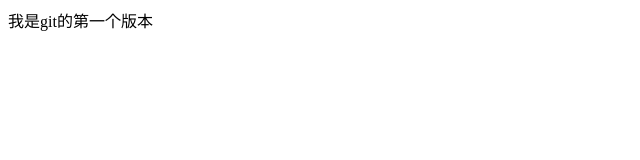
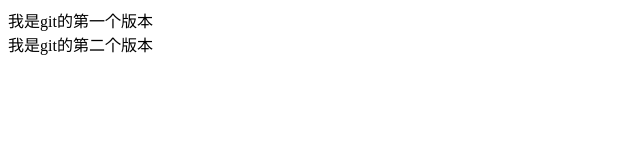
Before and after one commit to Lander-xiong/mybook, a plain HTML site: page index.html in a window 1280 px wide. Shown: the whole page, without its empty margins (0-640 px from the left). Drawn offline with Linux system fonts and the light colour scheme.

Commit message:
我的第二个版本

```diff
--- a/index.html
+++ b/index.html
@@ -9,7 +9,7 @@
 </head>
 
 <body>
-    我是git的第一个版本
+    我是git的第一个版本<br>我是git的第二个版本
 </body>
 
 </html>
```
